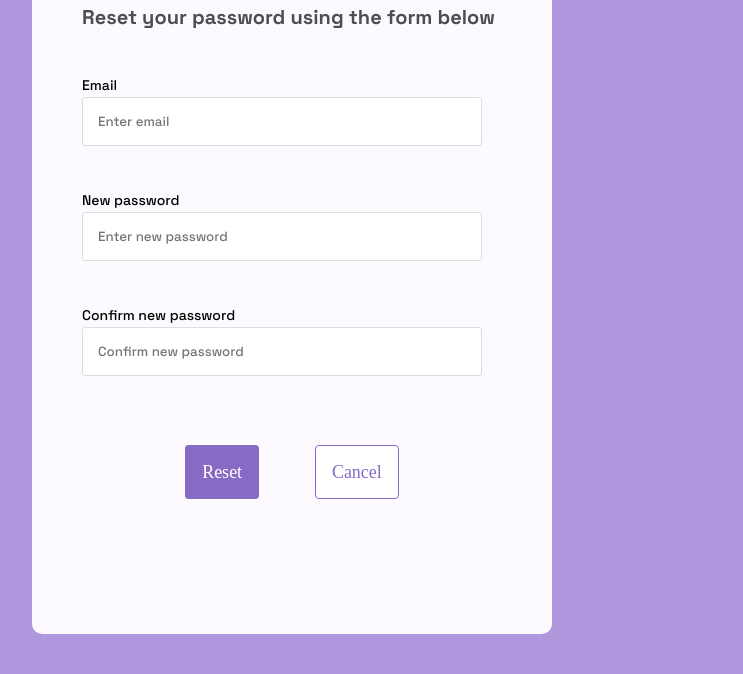
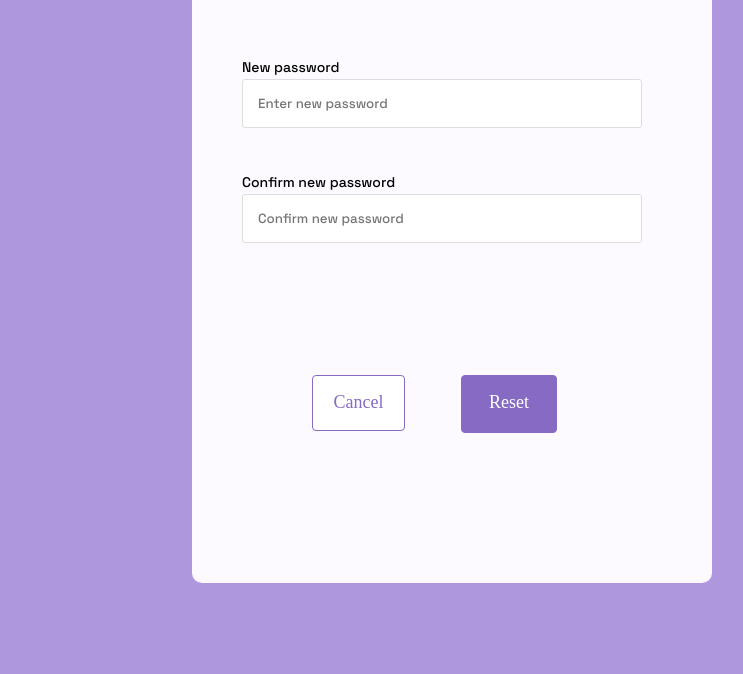
Before and after one commit to Nasifah/reset-password, a plain HTML site: page index.html in a window 1280 px wide. Shown: the part 285-959 px from the top of the page, without its empty margins (208-951 px from the left). After the commit the page ends 908 px from the top, so only its background shows below. Drawn offline with nearby package versions, Linux system fonts and the light colour scheme.

Commit message:
edit the labels and buttons, first push

```diff
--- a/index.html
+++ b/index.html
@@ -6,7 +6,10 @@
     <meta name="viewport" content="width=device-width, initial-scale=1.0" />
     <title>Reset Password Page</title>
     <link rel="stylesheet" href="./reset.css" />
-    <link href="https://fonts.googleapis.com/css2?family=Open+Sans:ital,wght@0,700;1,400&family=Poppins:ital,wght@1,600&family=Space+Grotesk:wght@500;700&display=swap" rel="stylesheet">
+    <link
+      href="https://fonts.googleapis.com/css2?family=Open+Sans:ital,wght@0,700;1,400&family=Poppins:ital,wght@1,600&family=Space+Grotesk:wght@500;700&display=swap"
+      rel="stylesheet"
+    />
 
     <script src="https://code.jquery.com/jquery-3.4.1.js"></script>
     <script src="life..js"></script>
@@ -15,22 +18,11 @@
     <form action="action_page.php">
       <div class="container">
         <h1>Reset Password</h1>
-        <p>Reset your password using the form below</p>
+        <p>Fill in to reset password</p>
         <br />
         <br />
-        <div class="email">
-          <label for="email"><b>Email</b></label>
-          <br />
-          <input
-            type="text"
-            placeholder="Enter email"
-            name="email"
-            id="email"
-            required
-          />
-        </div>
         <br />
-        <br>
+        <br />
         <div>
           <label for="psw-new"><b>New password</b></label>
           <br />
@@ -43,7 +35,7 @@
           />
         </div>
         <br />
-        <br>
+        <br />
         <div>
           <label for="psw-confirm-new"><b>Confirm new password</b></label>
           <br />
@@ -56,10 +48,10 @@
           />
         </div>
         <br />
-        <br>
+        <br />
         <div class="btns">
+          <a href="#" class="btn2">Cancel</a>
           <a href="output.html" class="btn1">Reset</a>
-          <a href="#" class="btn2">Cancel</a>
         </div>
       </div>
     </form>
--- a/reset.css
+++ b/reset.css
@@ -18,7 +18,6 @@ div.container {
   padding-bottom: 150px;
   padding-left: 50px;
   padding-top: 100px;
-  margin: 100px auto 0px auto;
   background-color: #fcfaff;
   width: 130%;
 
@@ -49,16 +48,6 @@ b {
 }
 
 /* Full-width input fields */
-
-input#email {
-  width: 400px;
-  border: 1px solid #ddd;
-  border-radius: 3px;
-  outline: 0;
-  padding: 15px !important;
-  background-color: #ffffff;
-  font-family: "Space Grotesk";
-}
 
 input#psw-new {
   width: 400px;
@@ -94,16 +83,18 @@ input [ type=password] {
 }*/
 
 form {
-  margin: 40px;
+  margin: 40px 0 40px 200px;
 }
 
 .btns {
-  text-align: center;
+  display: flex;
+  flex-direction: row;
+
   font-size: 23px;
   color: #404040;
-  padding-left: 150px;
+
   text-decoration: none;
-  margin: 40px 0 0 0;
+  margin-top: 90px;
   gap: 56px;
 }
 .btns .btn1 {
@@ -115,7 +106,6 @@ form {
   border: 1px solid #876ac4;
   border-radius: 4px;
   text-decoration: none;
-  margin-left: -130px;
   width: 96px;
   height: 58px;
   gap: 10px;
@@ -129,7 +119,7 @@ form {
   border: 1px solid #876ac4;
   border-radius: 4px;
   text-decoration: none !important;
-  margin-left: 50px;
+  margin-left: 70px;
   gap: 10px;
   width: 93px;
   height: 56px;
@@ -181,7 +171,7 @@ p {
     justify-content: center !important;
     align-items: center !important;
     border-radius: 10px;
-    margin-left: 50% !important;
+
   }
 
   input#email {
@@ -232,10 +222,12 @@ p {
     border: 1px solid #876ac4;
     border-radius: 4px;
     text-decoration: none;
-    margin-left: -250px;
     width: 96px;
     height: 58px;
     gap: 10px;
   }
+  .btns .btn2{
+    margin-left: 20px;
+  }
 
 }
```
